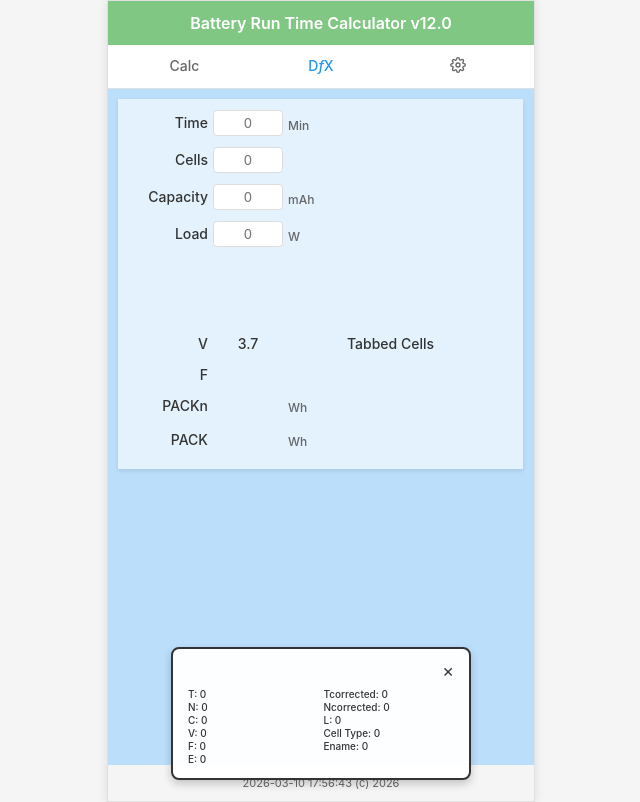
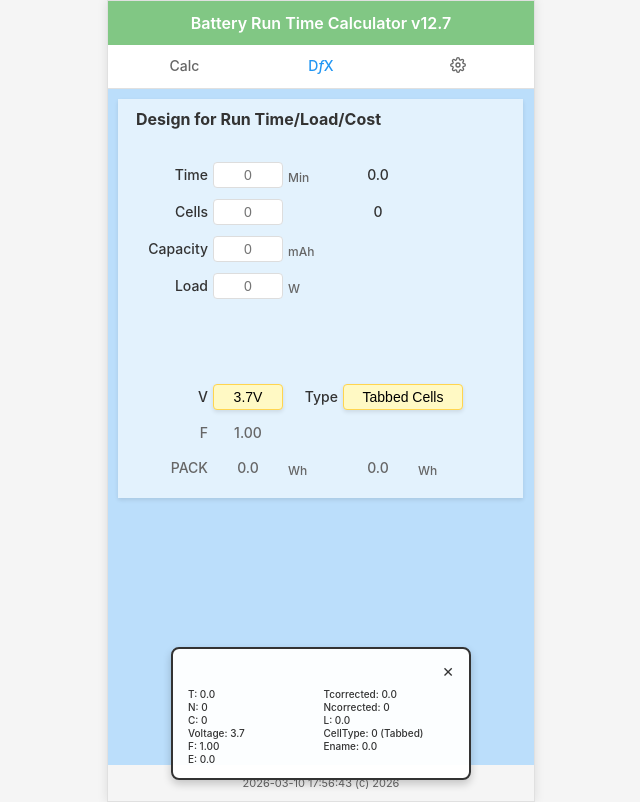
Before and after one commit to rchelisg/BRTC, a plain HTML site: page index.html in a window 1280 px wide. Both pictures are taken after a click on the element "DfX". Shown: the whole page, without its empty margins (319-959 px from the left). Drawn offline with Linux system fonts and the light colour scheme.

Commit message:
DfX新设计 V12.7

```diff
--- a/index.html
+++ b/index.html
@@ -975,7 +975,7 @@
     <div class="app-container">
         <!-- 标题区 -->
         <div class="header">
-            Battery Run Time Calculator <span id="version">v12.0</span>
+            Battery Run Time Calculator <span id="version">v12.7</span>
         </div>
 
         <!-- 按键区 -->
@@ -1206,6 +1206,12 @@
                 <!-- DfX显示卡片 -->
                 <div class="card" style="background-color: #E3F2FD; margin: 10px; padding: 10px; flex-direction: column; align-items: flex-start; min-height: auto;">
                     <div class="card-content">
+                        <!-- 标题行 -->
+                        <div style="width: 100%; margin-left: 8px; margin-bottom: 8px;">
+                            <h3 style="margin: 0; font-size: 16px; font-weight: bold; color: #333; text-align: left;">Design for Run Time/Load/Cost</h3>
+                        </div>
+                        <!-- 空行 -->
+                        <div style="width: 100%; height: 20px;"></div>
                         <!-- 第1行：Time -->
                         <div style="width: 100%; display: flex; align-items: center; margin-bottom: 8px;">
                             <div style="width: 80px; text-align: right; font-size: 14px; color: #333;">Time</div>
@@ -1284,28 +1290,26 @@
                         <div style="width: 100%; display: flex; align-items: center; margin-bottom: 8px;">
                             <div style="width: 80px; text-align: right; font-size: 14px; color: #333;">V</div>
                             <div style="width: 70px; margin-left: 5px;">
-                                <div id="V_dfx" style="width: 100%; text-align: center; padding: 4px; font-size: 14px;"></div>
+                                <button id="voltage-button" style="width: 100%; padding: 4px; font-size: 14px; background-color: #FFF9C4; border: 1px solid #FFD54F; border-radius: 4px; box-shadow: 0 2px 4px rgba(0,0,0,0.1); cursor: pointer; text-align: center;">3.7V</button>
+                            </div>
+                            <div style="width: 50px; margin-left: 5px; text-align: right; font-size: 14px; color: #333;">Type</div>
+                            <div style="width: 120px; margin-left: 5px;">
+                                <button id="cell-type-button" style="width: 100%; padding: 4px; font-size: 14px; background-color: #FFF9C4; border: 1px solid #FFD54F; border-radius: 4px; box-shadow: 0 2px 4px rgba(0,0,0,0.1); cursor: pointer; text-align: center; white-space: nowrap;">Tabbed Cells</button>
                             </div>
                             <div style="width: 50px; margin-left: 5px; text-align: left;">
                                 <span style="font-size: 12px; color: #666;"></span>
                             </div>
+                        </div>
+
+                        <!-- F行 -->
+                        <div style="width: 100%; display: flex; align-items: center; margin-bottom: 8px;">
+                            <div style="width: 80px; text-align: right; font-size: 14px; color: #666;">F</div>
                             <div style="width: 70px; margin-left: 5px;">
-                                <div id="CellTypeDisplay" style="width: 100%; text-align: center; padding: 4px; font-size: 14px; white-space: nowrap;"></div>
+                                <div id="F" style="width: 100%; text-align: center; padding: 4px; font-size: 14px; color: #666;"></div>
                             </div>
                             <div style="width: 50px; margin-left: 5px; text-align: left;">
                                 <span style="font-size: 12px; color: #666;"></span>
                             </div>
-                        </div>
-
-                        <!-- F行 -->
-                        <div style="width: 100%; display: flex; align-items: center; margin-bottom: 8px;">
-                            <div style="width: 80px; text-align: right; font-size: 14px; color: #333;">F</div>
-                            <div style="width: 70px; margin-left: 5px;">
-                                <div id="F" style="width: 100%; text-align: center; padding: 4px; font-size: 14px;"></div>
-                            </div>
-                            <div style="width: 50px; margin-left: 5px; text-align: left;">
-                                <span style="font-size: 12px; color: #666;"></span>
-                            </div>
                             <div style="width: 70px; margin-left: 5px;">
                                 <div></div>
                             </div>
@@ -1314,37 +1318,20 @@
                             </div>
                         </div>
 
-                        <!-- PACKn行 -->
+                        <!-- PACK行 -->
                         <div style="width: 100%; display: flex; align-items: center; margin-bottom: 8px;">
-                            <div style="width: 80px; text-align: right; font-size: 14px; color: #333;">PACKn</div>
+                            <div style="width: 80px; text-align: right; font-size: 14px; color: #666;">PACK</div>
                             <div style="width: 70px; margin-left: 5px;">
-                                <div id="Ename" style="width: 100%; text-align: center; padding: 4px; font-size: 14px;"></div>
+                                <div id="Ename" style="width: 100%; text-align: center; padding: 4px; font-size: 14px; color: #666;"></div>
                             </div>
                             <div style="width: 50px; margin-left: 5px; text-align: left;">
                                 <span style="font-size: 12px; color: #666;">Wh</span>
                             </div>
                             <div style="width: 70px; margin-left: 5px;">
-                                <div></div>
-                            </div>
-                            <div style="width: 50px; margin-left: 5px;">
-                                <div></div>
-                            </div>
-                        </div>
-
-                        <!-- PACK行 -->
-                        <div style="width: 100%; display: flex; align-items: center; margin-bottom: 8px;">
-                            <div style="width: 80px; text-align: right; font-size: 14px; color: #333;">PACK</div>
-                            <div style="width: 70px; margin-left: 5px;">
-                                <div id="E" style="width: 100%; text-align: center; padding: 4px; font-size: 14px;"></div>
+                                <div id="E" style="width: 100%; text-align: center; padding: 4px; font-size: 14px; color: #666;"></div>
                             </div>
                             <div style="width: 50px; margin-left: 5px; text-align: left;">
                                 <span style="font-size: 12px; color: #666;">Wh</span>
-                            </div>
-                            <div style="width: 70px; margin-left: 5px;">
-                                <div></div>
-                            </div>
-                            <div style="width: 50px; margin-left: 5px;">
-                                <div></div>
                             </div>
                         </div>
                     </div>
@@ -1363,8 +1350,8 @@
                         <div>Ncorrected: <span id="dfx-debug-Ncorrected">0</span></div>
                         <div>C: <span id="dfx-debug-C">0</span></div>
                         <div>L: <span id="dfx-debug-L">0</span></div>
-                        <div>V: <span id="dfx-debug-V">0</span></div>
-                        <div>Cell Type: <span id="dfx-debug-cell-type">0</span></div>
+                        <div>Voltage: <span id="dfx-debug-Voltage">0</span></div>
+                        <div>CellType: <span id="dfx-debug-CellType">0</span></div>
                         <div>F: <span id="dfx-debug-F">0</span></div>
                         <div>Ename: <span id="dfx-debug-Ename">0</span></div>
                         <div>E: <span id="dfx-debug-E">0</span></div>
@@ -2101,6 +2088,12 @@
             // 存储当前解题方向
             window.dfxCurrentCalculationDirection = '';
 
+            // 初始化Voltage参数
+            window.Voltage = 3.7;
+
+            // 初始化CellType参数
+            window.CellType = 0;
+
             // 处理T输入（最多4位，小数点后最多1位）
             function handleTimeInput(input) {
                 input.addEventListener('input', function() {
@@ -2182,7 +2175,7 @@
                 const N = parseFloat(NInput.value) || 0;
                 const C = parseFloat(CInput.value) || 0;
                 const L = parseFloat(LInput.value) || 0;
-                const V = window.V || 3.7;
+                const V = window.Voltage || 3.7;
 
                 // 确定计算方向
                 let calculationDirection = window.dfxCurrentCalculationDirection;
@@ -2260,8 +2253,7 @@
                 // 计算F（负载因子）
                 let F = 1;
                 const compensateC = document.getElementById('compensate-c').checked;
-                const cellTypeRadio = document.querySelector('input[name="cell-type"]:checked');
-                const cellType = cellTypeRadio ? parseInt(cellTypeRadio.value) === 1 : false;
+                const cellType = window.CellType === 1;
 
                 if (compensateC && CL > 0) {
                     if (cellType) {
@@ -2319,8 +2311,8 @@
                 document.getElementById('dfx-debug-Ncorrected').textContent = Ncorrected;
                 document.getElementById('dfx-debug-C').textContent = C;
                 document.getElementById('dfx-debug-L').textContent = L.toFixed(1);
-                document.getElementById('dfx-debug-V').textContent = V.toFixed(1);
-                document.getElementById('dfx-debug-cell-type').textContent = cellType ? '1 (Tabless)' : '0 (Tabbed)';
+                document.getElementById('dfx-debug-Voltage').textContent = V.toFixed(1);
+                document.getElementById('dfx-debug-CellType').textContent = cellType ? '1 (Tabless)' : '0 (Tabbed)';
                 document.getElementById('dfx-debug-F').textContent = (Math.floor(F * 100) / 100).toFixed(2);
                 document.getElementById('dfx-debug-Ename').textContent = Ename.toFixed(1);
                 document.getElementById('dfx-debug-E').textContent = E.toFixed(1);
@@ -2332,9 +2324,40 @@
             if (CInput) handleCapacityInput(CInput);
             if (LInput) handleLoadInput(LInput);
 
-            // 同步V参数到DfX子屏幕
-            if (VDisplay) {
-                VDisplay.textContent = window.V || 0;
+            // 初始化Voltage按钮
+            const voltageButton = document.getElementById('voltage-button');
+            if (voltageButton) {
+                voltageButton.textContent = window.Voltage + 'V';
+                voltageButton.addEventListener('click', function() {
+                    window.Voltage = window.Voltage === 3.7 ? 3.6 : 3.7;
+                    voltageButton.textContent = window.Voltage + 'V';
+                    calculateDfX();
+                });
+            }
+
+            // 初始化CellType按钮
+            const cellTypeButton = document.getElementById('cell-type-button');
+            if (cellTypeButton) {
+                function updateCellTypeButton() {
+                    switch (window.CellType) {
+                        case 0:
+                            cellTypeButton.textContent = 'Tabbed Cells';
+                            break;
+                        case 1:
+                            cellTypeButton.textContent = 'Tabless Cells';
+                            break;
+                        case 2:
+                            cellTypeButton.textContent = 'No Comp';
+                            break;
+                    }
+                }
+
+                updateCellTypeButton();
+                cellTypeButton.addEventListener('click', function() {
+                    window.CellType = (window.CellType + 1) % 3;
+                    updateCellTypeButton();
+                    calculateDfX();
+                });
             }
 
             // 初始化Tcorrected单位的显示状态
@@ -2343,6 +2366,9 @@
                 const numValue = parseFloat(value) || 0;
                 TcorrectedUnitElement.style.display = numValue === 0 ? 'none' : 'inline';
             }
+
+            // 初始化调试窗口，确保在所有其他内容都初始化完成后才进行
+            calculateDfX();
         }
 
         // 初始化卡片功能
@@ -3005,6 +3031,20 @@
                         window.dfxCurrentCalculationDirection = '';
                     }
 
+                    // 重置Voltage参数
+                    window.Voltage = 3.7;
+                    const voltageButton = document.getElementById('voltage-button');
+                    if (voltageButton) {
+                        voltageButton.textContent = '3.7V';
+                    }
+
+                    // 重置CellType参数
+                    window.CellType = 0;
+                    const cellTypeButton = document.getElementById('cell-type-button');
+                    if (cellTypeButton) {
+                        cellTypeButton.textContent = 'Tabbed Cells';
+                    }
+
                     // 更新调试窗口
                     document.getElementById('dfx-debug-T').textContent = '0.0';
                     document.getElementById('dfx-debug-Tcorrected').textContent = '0.0';
```
